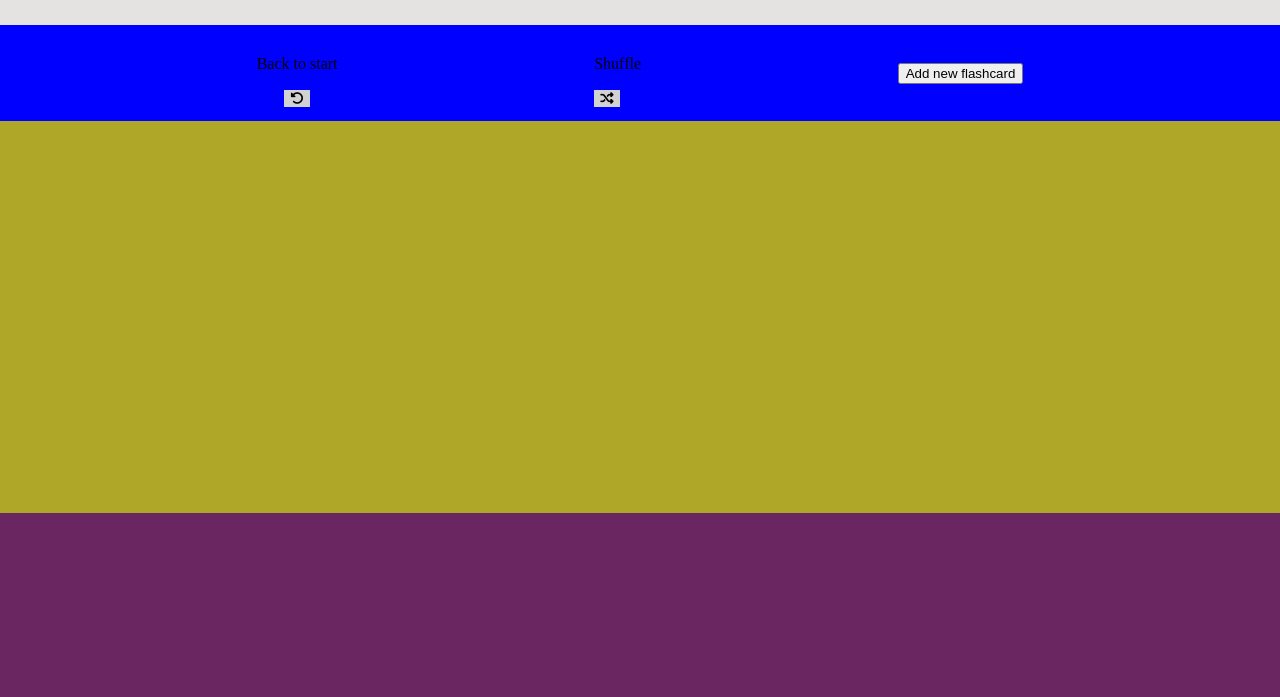
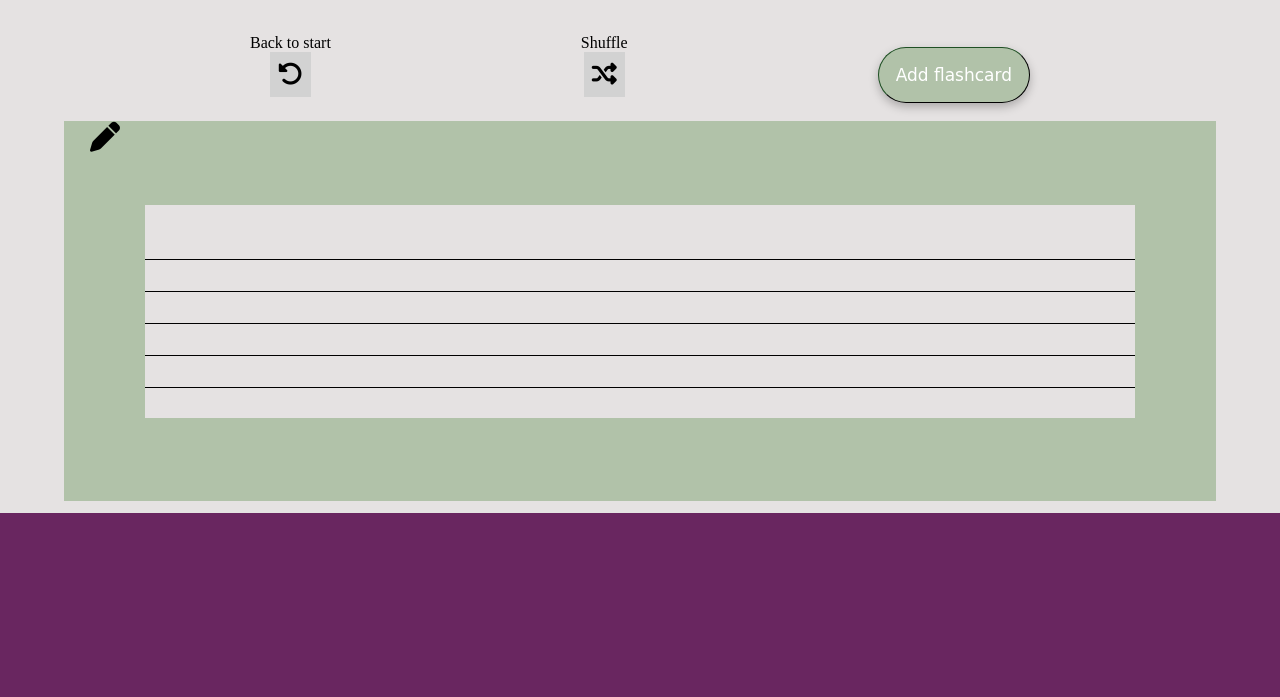
Before and after one commit to Englajanze/Flashcard-MVC, a website built with Vite: page index.html in a window 1280 px wide. Shown: the part 103-800 px from the top of the page. Built offline with nearby package versions, Linux system fonts and the light colour scheme; a web font is replaced by a local one.

Commit message:
Buttons, flashcard

```diff
--- a/index.html
+++ b/index.html
@@ -1,6 +1,9 @@
 <!DOCTYPE html>
 <html lang="en">
   <head>
+    <link rel="preconnect" href="https://fonts.googleapis.com">
+<link rel="preconnect" href="https://fonts.gstatic.com" crossorigin>
+<link href="https://fonts.googleapis.com/css2?family=Baloo+Thambi+2:wght@600&display=swap" rel="stylesheet">
     <script src="https://kit.fontawesome.com/11b9e2bb15.js" crossorigin="anonymous"></script>    <meta charset="UTF-8" />
     <link rel="stylesheet" href="./style.css">
     <meta name="viewport" content="width=device-width, initial-scale=1.0" />
@@ -18,14 +21,22 @@
           <p>Back to start</p>
           <button class="display-button" id="back-start"><i class="fa-solid fa-rotate-left"></i></button>
         </div>
-        <div>
+        <div class="button-wrapper">
           <p>Shuffle</p>
           <button class="display-button" id="shuffle"><i class="fa-solid fa-shuffle"></i></button>
         </div>
-        <button class="new-card-btn">Add new flashcard</button>
+        <div class="button-wrapper">
+          <p>&nbsp;</p>
+        <button class="new-card-btn">Add flashcard</button>
+      </div>
       </div>
       <div class="flashcard-div">
-          <div class="flashcard-paper"></div>
+        <div class="flashcard-paper">
+            <button class="edit-flashcard"><i class="fa-solid fa-pen"></i></button>
+            <div class="flashcard-note">
+              <div class="pattern"></div>
+            </div>
+          </div>
         </div>
       <div class="arrow-buttons"></div>
 
--- a/style.css
+++ b/style.css
@@ -36,7 +36,7 @@ html, body {
  font-size: 19px;
  border-color: var(--clr-accent-600);
  margin-left: 10px;
- display: inline;
+ position: absolute;
 }
 
 .topic {
@@ -52,7 +52,7 @@ html, body {
 
 .top-buttons {
   width: 100%;
-  background-color: blue;
+  background-color: var(--clr-accent-200);
   height: 12%;
   display: flex;
   align-items: center;
@@ -62,19 +62,79 @@ html, body {
 .display-button {
   background-color: var(--clr-accent-300);
   border: none;
+  padding: 8px;
+  font-size: 25px;
+}
+
+.new-card-btn {
+  background-color: var(--clr-primary);
+  color: var(--clr-accent-100);
+  border-color: var(--clr-accent-500);
+  border-radius: 50px;
+  padding: 17px;
+  font-size: 17px;
+  font-family: 'Baloo Thambi 2', cursive;
+  border-width: 1.25px;
+  box-shadow: rgba(0, 0, 0, 0.25) 0px 4px 10px;
 }
 
 .button-wrapper {
   text-align: center;
   display: inline-block;
+  margin-bottom: 15px;
+}
+
+.top-buttons p {
+  margin: 0;
+  position: relative;
 }
 
 
 .flashcard-div {
   width: 100%;
-  background-color: rgb(174, 167, 39);
+  background-color: var(--clr-accent-200);
   height: 49%;
+
 }
+
+.flashcard-paper {
+  background-color: var(--clr-primary);
+  height: 97%;
+  width: 90%;
+  display: flex;
+ margin: auto;
+}
+
+.edit-flashcard {
+  position: absolute;
+  background: none;
+  border: none;
+
+}
+
+
+.flashcard-note {
+  position: relative;
+  background-color: var(--clr-accent-200);
+  height: 56%;
+  width: 86%;
+  margin: auto;
+
+}
+
+.pattern {
+  position: absolute;
+  bottom: 0;
+  height: 82%;
+  width: 100%;
+  background-image: linear-gradient(var(--clr-accent-600) 1px, transparent 0px);
+  background-size: 100% 2em;
+  background-position-y: 1rem;
+  line-height: 2em;
+}
+
+
+
 
 
 
@@ -83,6 +143,8 @@ html, body {
   background-color: rgb(105, 38, 96);
   height: 23%;
 }
+
+
 
 /*
 .remove {
```
